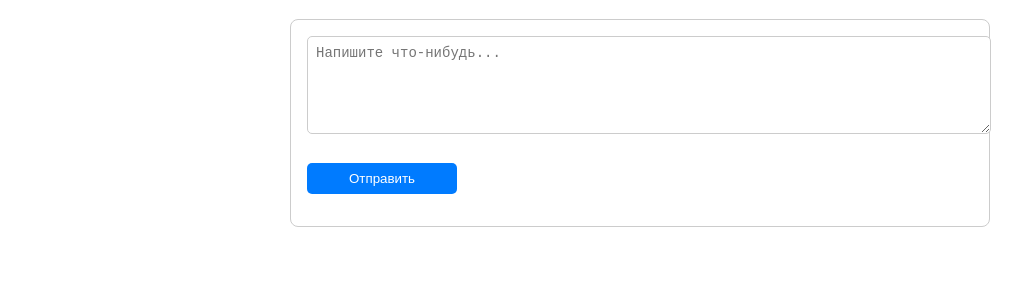
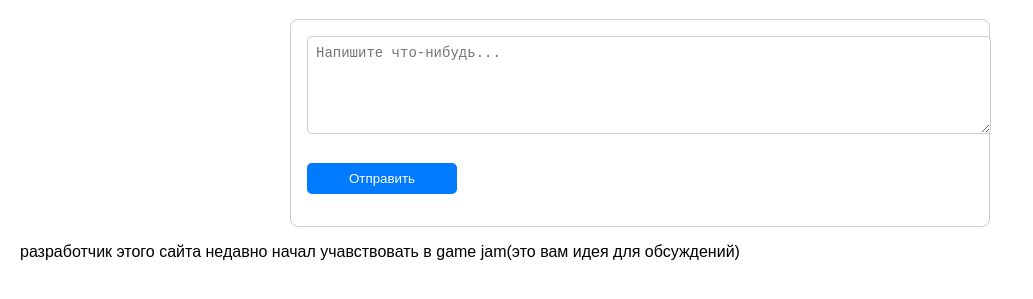
Before and after one commit to maxplay-2/A_PLace-anonim-place-, a website: page index.html in a window 1280 px wide. Shown: the part 81-380 px from the top of the page, without its empty margins (0-1033 px from the left). Drawn offline with Linux system fonts and the light colour scheme; no server answers.

Commit message:
Update index.html

```diff
--- a/index.html
+++ b/index.html
@@ -162,4 +162,5 @@
     loadComments();
   </script>
 </body>
+<p>разработчик этого сайта недавно начал учавствовать в game jam(это вам идея для обсуждений)</p>
 </html>
```
